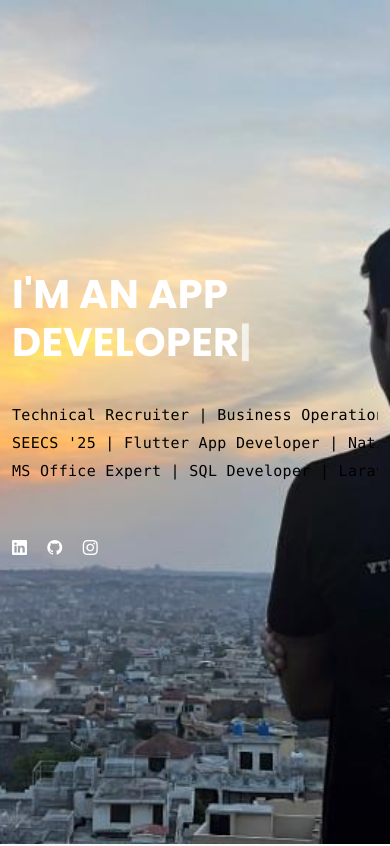
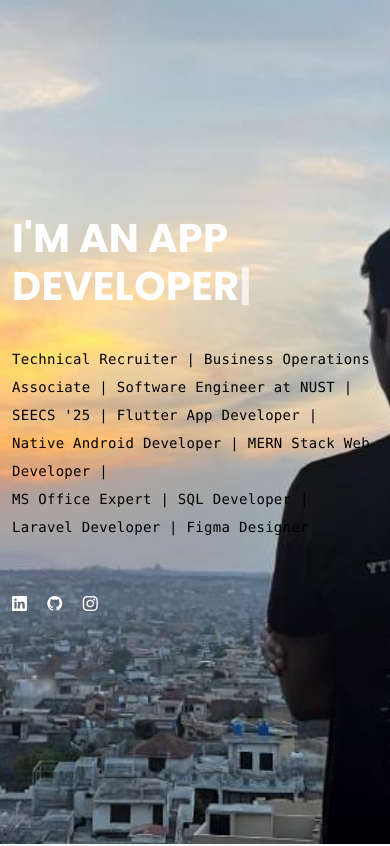
Before and after one commit to Affan-Rehman/My-Portfolio, a plain HTML site: page index.html in a window 390 px wide. Shown: the top 846 px of the page. Drawn offline with nearby package versions, Linux system fonts and the light colour scheme; a web font is replaced by a local one.

Commit message:
Update style.css

```diff
--- a/assets/css/style.css
+++ b/assets/css/style.css
@@ -117,7 +117,17 @@ pre {
   box-shadow: none;
   outline: 0 none;
 }
-
+pre {
+            white-space: pre-wrap;
+            word-wrap: break-word;
+            font-size: 16px; /* Default font size */
+        }
+
+        @media (max-width: 600px) {
+            pre {
+                font-size: 14px; /* Smaller font size for mobile */
+            }
+        }
 .paddsection {
   padding-top: 90px;
   padding-bottom: 90px;
```
